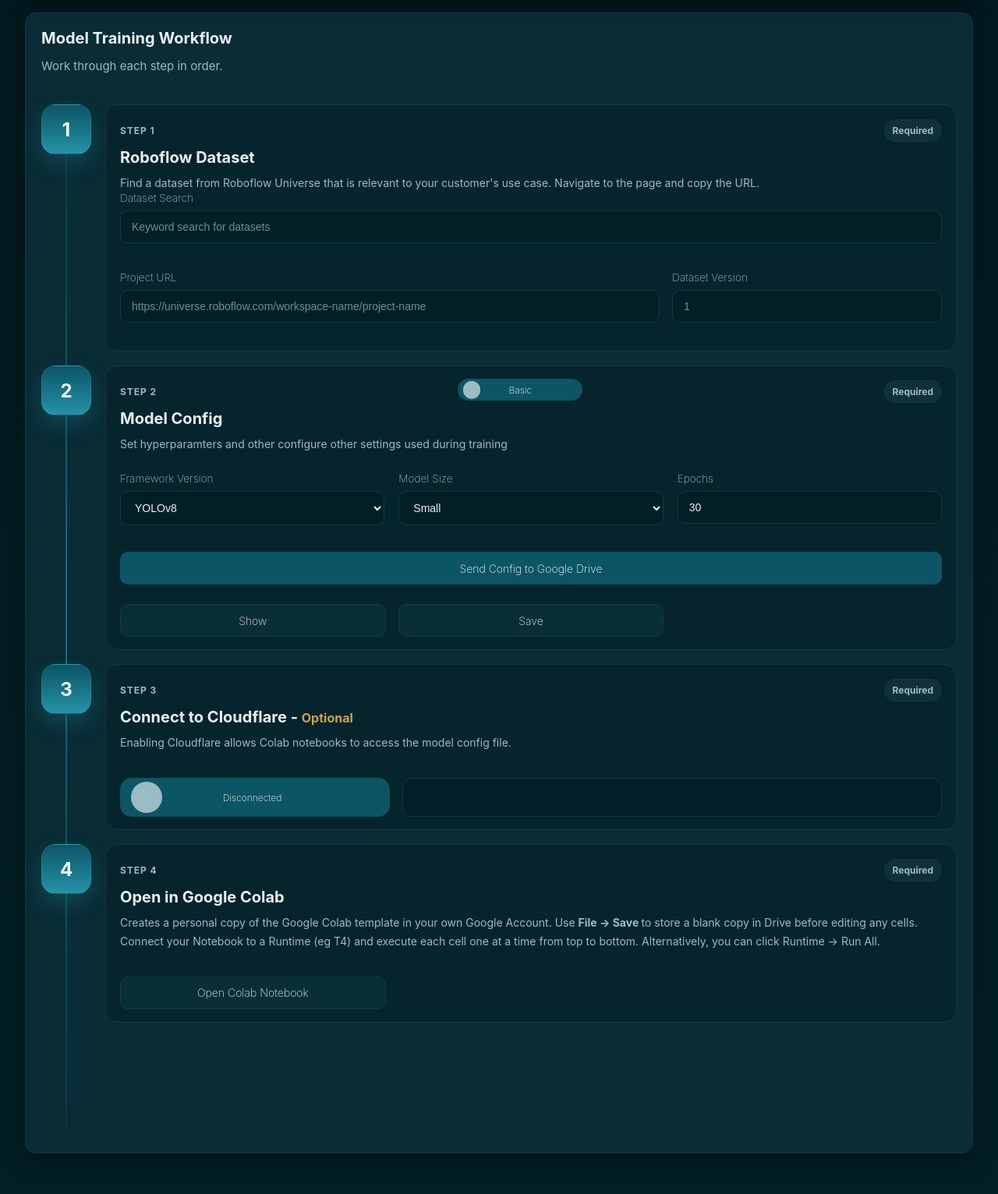
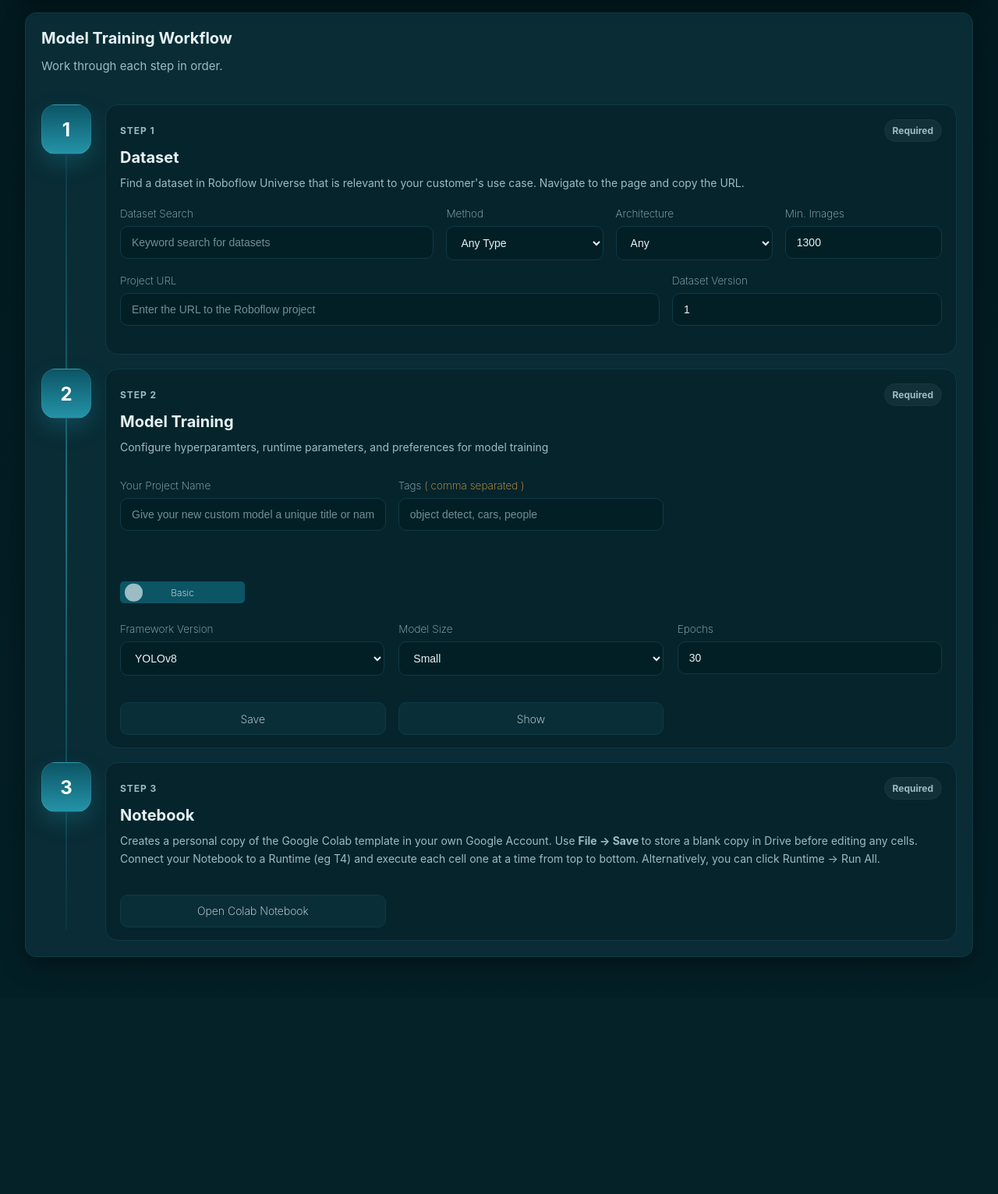
Before and after one commit to lawesworks/vision_workbench, a FastAPI app: page /train-google in a window 1280 px wide. Shown: the part 554-2086 px from the top of the page at 78% size. After the commit the page ends 1783 px from the top, so only its background shows below. Run offline with FastAPI, Linux system fonts and the light colour scheme.

Commit message:
Google Training Workflow

```diff
--- a/app/routers/model_config.py
+++ b/app/routers/model_config.py
@@ -91,6 +91,7 @@ def upload_config(project_url: str = None, dataset_version: int = None):
 
 
     data = {
+        "Project_Title": project_url,
         "Roboflow_Project_URL": project_url,
         "Roboflow_Dataset_Version": dataset_version
     }
@@ -157,6 +158,7 @@ def upload_config(project_url: str = None, dataset_version: int = None):
 
 
 class TrainConfig(BaseModel):
+    project_title: str
     project_url: str
     dataset_version: int
     yolo_version: str
@@ -171,6 +173,7 @@ class TrainConfig(BaseModel):
 @router.post("/config/save")
 def save_config(config: TrainConfig):
     data = {
+        "Project_Title": config.project_title,
         "Roboflow_Project_URL": config.project_url,
         "Roboflow_Dataset_Version": config.dataset_version,
         "YOLO_Version": config.yolo_version,
@@ -190,6 +193,7 @@ def save_config(config: TrainConfig):
 
 
 class RoboflowConfigResponse(BaseModel):
+    Project_Title: str
     Roboflow_Project_URL: str
     Roboflow_Dataset_Version: int
     YOLO_Version: str
@@ -215,6 +219,7 @@ def get_roboflow_config():
             cfg = json.load(f)
 
         return {
+            "Project_Title": cfg["Project_Title"],
             "Roboflow_Project_URL": cfg["Roboflow_Project_URL"],
             "Roboflow_Dataset_Version": cfg["Roboflow_Dataset_Version"],
             "YOLO_Version": cfg["YOLO_Version"],
--- a/app/templates/inference_video.html
+++ b/app/templates/inference_video.html
@@ -55,7 +55,7 @@
                 </div>
               </form>
 
-
+            <br/>
 
             <img
                 id="stream"
--- a/app/templates/page_train_google.html
+++ b/app/templates/page_train_google.html
@@ -545,7 +545,7 @@
 }
 
 .toggle.small .slider {
-  border-radius: 10px !important;
+  border-radius: 5px !important;
 }
 
 .toggle.medium {
@@ -553,8 +553,8 @@
   height: 40px;
 }
 
-.toggle.small .slider {
-  border-radius: 15px !important;
+.toggle.medium .slider {
+  border-radius: 10px !important;
 }
 
 .toggle.large {
@@ -562,7 +562,7 @@
   height: 50px;
 }
 
-.toggle.small .slider {
+.toggle.large .slider {
   border-radius: 15px !important;
 }
 
@@ -1081,24 +1081,71 @@
                 <span class="step-label">Step 1</span>
                 <span class="step-status">Required</span>
               </div>
-              <h3 class="step-title">Roboflow Dataset</h3>
+              <h3 class="step-title">Dataset</h3>
               <p class="step-text">
-                Find a dataset from Roboflow Universe that is relevant to your customer's use case.  Navigate to the page and copy the URL.
+                Find a dataset in Roboflow Universe that is relevant to your customer's use case.  Navigate to the page and copy the URL.
               </p>
 
+              <br/>
+
+              <div style="display: grid;grid-template-columns: 2fr 1fr 1fr 1fr; gap:16px">
+                  <div class="config-field config-field" style="margin-bottom: 20px;">
+
+                      <label for="dataset_search">Dataset Search</label>
+                      <input
+                        type="text"
+                        id="dataset_search"
+                        name="dataset_search"
+                        placeholder="Keyword search for datasets"
+                      />
+
+                  </div>
+
+                  <div class="config-field">
+                    <label for="yolo_version">Method</label>
+                    <select id="project_type" name="project_type" required>
+                      <option value="" selected>Any Type</option>
+                      <option value=" object detection" >Object Detection</option>
+                      <option value=" classification">Classification</option>
+                      <option value=" semantic segmentation" >Semantic Segmentation</option>
+                      <option value=" instance segmentation">Instance Segmentation</option>
+                      <option value=" keypoint detection" >Keypoint Detection</option>
+                      <option value=" multimodal" >Multimodal</option>
+                    </select>
+                  </div>
+                  <div class="config-field">
+                    <label for="project_model_version">Architecture</label>
+                    <select id="project_model_version" name="project_model_version" required>
+                      <option value="" selected>Any</option>
+                      <option value=" model:yolov5" >YOLOv5</option>
+                      <option value=" model:yolov8" >YOLOv8</option>
+                      <option value=" model:yolov9">YOLOv9</option>
+                      <option value=" model:yolov10">YOLOv10</option>
+                      <option value=" model:yolov11" >YOLOv11</option>
+                      <option value=" model:yolov12" >YOLOv12</option>
+                      <option value=" model:yolov26" >YOLOv26</option>
+                      <option value=" model:rfdetr" >RF-DETR</option>
+                      <option value=" model:snap" >Snap</option>
+                    </select>
+                  </div>
+                  <div class="config-field">
+                    <label for="min_image_count">Min. Images</label>
+                    <input
+                      type="number"
+                      id="min_image_count"
+                      name="min_image_count"
+                      min="100"
+                      step="100"
+                      placeholder="100"
+                      value="1300"
+                      required
+                    />
+                  </div>
+              </div>
 
               <div class="three-grid-reverse">
 
-                <div class="config-field config-field-full" style="margin-bottom: 20px;">
-                  <label for="dataset_search">Dataset Search</label>
-                  <input
-                    type="text"
-                    id="dataset_search"
-                    name="dataset_search"
-                    placeholder="Keyword search for datasets"
-                  />
-                  <!--<small>Optional helper field for your own search workflow.</small>-->
-                </div>
+
 
 
 
@@ -1108,7 +1155,7 @@
                     type="text"
                     id="project_url"
                     name="project_url"
-                    placeholder="https://universe.roboflow.com/workspace-name/project-name"
+                    placeholder="Enter the URL to the Roboflow project"
                     required
                   />
                 </div>
@@ -1122,23 +1169,14 @@
                     min="1"
                     step="1"
                     placeholder="1"
+                    value="1"
                     required
                   />
                 </div>
 
-                <div class="config-field offscreen">
-                  <label for="project_url">Roboflow API Key (Optiona)</label>
-                  <input
-                    type="text"
-                    id="roboflow_api_key"
-                    name="roboflow_api_key"
-                    placeholder="12345678901234567890"
-                    required
-                  />
-                </div>
-
-
               </div>
+
+
 
               <br/>
               <div class="step-actions offscreen">
@@ -1161,21 +1199,61 @@
             <div class="step-panel">
               <div class="step-topline">
                 <span class="step-label">Step 2</span>
-                    <div class="toggle-row" style="margin-top: 0;">
-                      <label class="toggle small" style="width: 160px; margin-top: -5px;">
-                        <input id="config_toggle" type="checkbox" >
-                        <span id="config_message" class="slider">Basic</span>
-                      </label>
-                  </div>
+
                 <span class="step-status">Required</span>
               </div>
-              <h3 class="step-title">Model Config</h3>
-
+              <h3 class="step-title">Model Training</h3>
 
 
               <p class="step-text">
-                Set hyperparamters and other configure other settings used during training
+                Configure hyperparamters, runtime parameters, and preferences for model training
               </p>
+
+
+
+
+
+
+
+              <div class="grid-3" style="margin-top: 30px;">
+
+
+                <div class="config-field" >
+                  <label for="project_title">Your Project Name</label>
+                  <input
+                    type="text"
+                    id="project_title"
+                    name="project_title"
+                    min="1"
+                    step="1"
+                    placeholder="Give your new custom model a unique title or name"
+                    required
+                  />
+                </div>
+
+                <div class="config-field ">
+                  <label for="project_tags">Tags <span class="processing">( comma separated )</span></label>
+                  <input
+                    type="text"
+                    id="project_tags"
+                    name="project_tags"
+                    placeholder="object detect, cars, people"
+                    required
+                  />
+                </div>
+
+
+
+              </div>
+
+              <br/><br/>
+
+              <div class="toggle-row" style="margin-top: 30px;">
+                <label class="toggle small" style="width: 160px; margin-top: -5px;">
+                  <input id="config_toggle" type="checkbox" >
+                  <span id="config_message" class="slider">Basic</span>
+                </label>
+              </div>
 
 
               <div class="train-config-grid">
@@ -1255,7 +1333,7 @@
                 <div class="config-field advanced-config offscreen">
                   <label for="freeze-layers">Freeze Layers</label>
                   <div class="toggle-row">
-                      <label class="toggle small">
+                      <label class="toggle small" style="width: 100px;">
                         <input id="freeze-toggle" type="checkbox" >
                         <span class="slider"></span>
                       </label>
@@ -1298,28 +1376,27 @@
 
               <br/>
               <div class="step-actions">
-                <a class="btn btn-primary fullwidth offscree" style="margin-bottom: 25px;" onclick="sendConfigToGoogle()" href="#" target="_blank" rel="noopener noreferrer">
+                <a class="btn btn-primary fullwidth offscreen" style="margin-bottom: 25px;" onclick="sendConfigToGoogle()" href="#" target="_blank" rel="noopener noreferrer">
                   Send Config to Google Drive
                 </a>
                 <div class="grid-3">
                   <a class="btn btn-secondary fullwidth offscreen" onclick="loadConfig()" href="#" target="_blank" rel="noopener noreferrer">
                     Load
                   </a>
+                  <a class="btn btn-secondary fullwidth" onclick="saveConfig()" href="#" target="_blank" rel="noopener noreferrer">
+                    Save
+                  </a>
                   <a class="btn btn-secondary fullwidth" onclick="openConfigModal()" href="#" target="_blank" rel="noopener noreferrer">
                     Show
                   </a>
-                  <a class="btn btn-secondary fullwidth" onclick="saveConfig()" href="#" target="_blank" rel="noopener noreferrer">
-                    Save
-                  </a>
+
 
                 </div>
               </div>
             </div>
           </div>
 
-
-
-        <div class="step-item">
+        <div class="step-item" >
                 <div class="step-marker">
 
                 <h2>3</h2>
@@ -1332,56 +1409,7 @@
                         <span class="step-label">Step 3</span>
                         <span class="step-status">Required</span>
                     </div>
-                    <h3 class="step-title">Connect to Cloudflare - <span class="processing smaller">Optional </span></h3>
-                    <p class="step-text">
-                        Enabling Cloudflare allows Colab notebooks to access the model config file.
-                    </p>
-                    <br/>
-                    <div class="step-actions">
-                      <div class="three-grid">
-                        <!--
-                        <a class="btn btn-danger fullwidth" onclick="startTunnel()" href="#" target="_blank" rel="noopener noreferrer">
-                          Publish
-                        </a>
-                      -->
-                        <div class="toggle-row">
-                          <label class="toggle large">
-                            <input id="conn_toggle" type="checkbox" onclick="">
-                            <span class="slider in_process" id="conn_message">Disconnected &nbsp;</span>
-                          </label>
-                        </div>
-                        <div class="step-note " style="margin: 0px; ">
-                          <div style="position: relative;">
-                          <div id="loader-container" class="loader-container hidden">
-                            <div class="spinner"></div>
-                          </div>
-                          </div>
-                          <div class="copy-container offscreen" id="published_container" >
-                              <div id="published_URL">https://cosmetic-longer-mines-sie.trycloudflare.com</div>
-                              <button class="copy-btn" id="copyBtn">&#10697;</button>
-                          </div>
-                        </div>
-                      </div>
-                    </div>
-                </div>
-          </div>
-
-
-
-        <div class="step-item">
-                <div class="step-marker">
-
-                <h2>4</h2>
-                <svg class="offscreen"  xmlns="http://www.w3.org/2000/svg" width="16" height="16" fill="currentColor" class="bi bi-copy" viewBox="0 0 16 16">
-                    <path fill-rule="evenodd" d="M4 2a2 2 0 0 1 2-2h8a2 2 0 0 1 2 2v8a2 2 0 0 1-2 2H6a2 2 0 0 1-2-2zm2-1a1 1 0 0 0-1 1v8a1 1 0 0 0 1 1h8a1 1 0 0 0 1-1V2a1 1 0 0 0-1-1zM2 5a1 1 0 0 0-1 1v8a1 1 0 0 0 1 1h8a1 1 0 0 0 1-1v-1h1v1a2 2 0 0 1-2 2H2a2 2 0 0 1-2-2V6a2 2 0 0 1 2-2h1v1z"/>
-                </svg>
-                </div>
-                <div class="step-panel">
-                    <div class="step-topline">
-                        <span class="step-label">Step 4</span>
-                        <span class="step-status">Required</span>
-                    </div>
-                    <h3 class="step-title">Open in Google Colab</h3>
+                    <h3 class="step-title">Notebook</h3>
                     <p class="step-text">
                         Creates a personal copy of the Google Colab template in your own Google Account.   Use <strong>File → Save </strong> to store a blank copy in Drive before editing any cells.
                         Connect your Notebook to a Runtime (eg T4) and execute each cell one at a time from top to bottom.  Alternatively,
@@ -1390,7 +1418,7 @@
                     <br/>
                     <div class="step-actions">
                       <div class="grid-3">
-                        <a class="btn btn-secondary fullwidth" href="https://github.com/lawesworks/vision-model-workbench" target="_blank" rel="noopener noreferrer">
+                        <a class="btn btn-secondary fullwidth" href="https://colab.research.google.com/github/lawesworks/vision_workbench/blob/main/notebooks/YOLO_OD_Trainer_Turnkey_CE.ipynb" target="_blank" rel="noopener noreferrer">
                           Open Colab Notebook
                         </a>
                         <div> </div>
@@ -1399,42 +1427,50 @@
                 </div>
           </div>
 
-          <div class="step-item offscreen">
-            <div class="step-marker">
-              <h2>5</h2>
-              <svg class="offscreen" viewBox="0 0 24 24" fill="none" stroke="currentColor" stroke-width="1.8" stroke-linecap="round" stroke-linejoin="round" aria-hidden="true">
-                <path d="M8 6h13"></path>
-                <path d="M8 12h13"></path>
-                <path d="M8 18h13"></path>
-                <path d="M3 6h.01"></path>
-                <path d="M3 12h.01"></path>
-                <path d="M3 18h.01"></path>
-              </svg>
-            </div>
-            <div class="step-panel">
-              <div class="step-topline">
-                <span class="step-label">Step 5</span>
-                <span class="step-status">Required</span>
+
+
+
+          <div class="step-item" style="display: none;">
+              <div class="step-marker">
+                  <h2>4</h2>
+                  <svg class="offscreen"  xmlns="http://www.w3.org/2000/svg" width="16" height="16" fill="currentColor" class="bi bi-copy" viewBox="0 0 16 16">
+                      <path fill-rule="evenodd" d="M4 2a2 2 0 0 1 2-2h8a2 2 0 0 1 2 2v8a2 2 0 0 1-2 2H6a2 2 0 0 1-2-2zm2-1a1 1 0 0 0-1 1v8a1 1 0 0 0 1 1h8a1 1 0 0 0 1-1V2a1 1 0 0 0-1-1zM2 5a1 1 0 0 0-1 1v8a1 1 0 0 0 1 1h8a1 1 0 0 0 1-1v-1h1v1a2 2 0 0 1-2 2H2a2 2 0 0 1-2-2V6a2 2 0 0 1 2-2h1v1z"/>
+                  </svg>
               </div>
-              <h3 class="step-title">Have Fun</h3>
-              <p class="step-text">
-                Leverage Google and Youtube to get familiar with Colab.
-              </p>
-              <div class="step-note offscreen">
-                Running cells individually makes it easier to spot errors, missing packages, or authentication issues.
+              <div class="step-panel">
+                  <div class="step-topline">
+                      <span class="step-label">Step 4</span>
+                      <span class="step-status">Required</span>
+                  </div>
+                  <h3 class="step-title">Connect to Cloudflare - <span class="processing smaller">Optional </span></h3>
+                  <p class="step-text">
+                      Enabling Cloudflare allows public access to the app from the internet
+                  </p>
+                  <br/>
+                  <div class="step-actions">
+                    <div class="three-grid">
+                      <div class="toggle-row">
+                        <label class="toggle large">
+                          <input id="conn_toggle" type="checkbox" onclick="">
+                          <span class="slider in_process" id="conn_message">Disconnected &nbsp;</span>
+                        </label>
+                      </div>
+                      <div class="step-note " style="margin: 0px; ">
+                        <div style="position: relative;">
+                          <div id="loader-container" class="loader-container hidden">
+                            <div class="spinner"></div>
+                          </div>
+                        </div>
+                        <div class="copy-container offscreen" id="published_container" >
+                            <div id="published_URL">https://cosmetic-longer-mines-sie.trycloudflare.com</div>
+                            <button class="copy-btn" id="copyBtn">&#10697;</button>
+                        </div>
+                      </div>
+                    </div>
+                  </div>
               </div>
-                <div class="four-grid">
-                    <div class="step-actions offscreen">
-                        <img src=""/>
-                    </div>
-                  <div class="step-note offscreen">
-
-                  </div>
-                </div>
-
-            </div>
-          </div>
         </div>
+
       </div>
 
       <div class="toolbar offscreen">
@@ -1444,6 +1480,9 @@
 
     <script>
 
+
+        const isBlank = (str) => !str || str.trim().length === 0;
+
         // Send Config to connected Google Drive
         // ------------------------------------------------------------------
         async function sendConfigToGoogle() {
@@ -1457,10 +1496,11 @@
             return;
           }
 
+          const projectTitle = document.getElementById("project_title").value;
           const projectUrl = document.getElementById("project_url").value;
           const datasetVersion = document.getElementById("dataset_version").value;
 
-          const url = `/drive/upload-config?project_url=${encodeURIComponent(projectUrl)}&dataset_version=${datasetVersion}`;
+          const url = `/drive/upload-config?project_title=${projectTitle}&project_url=${encodeURIComponent(projectUrl)}&dataset_version=${datasetVersion}`;
 
 
 
@@ -1678,6 +1718,7 @@
           }
 
           const payload = {
+            project_title: document.getElementById("project_title").value,
             project_url: document.getElementById("project_url").value,
             dataset_version: parseInt(document.getElementById("dataset_version").value),
             yolo_version: document.getElementById("yolo_version").value,
@@ -1716,6 +1757,7 @@
           //const fields = document.querySelectorAll("[required]");
 
           const fields = [
+            document.getElementById("project_title"),
             document.getElementById("project_url"),
             document.getElementById("dataset_version"),
             document.getElementById("yolo_version"),
@@ -1894,6 +1936,28 @@
           }, 3000);
         }
 
+
+        // Funtion to Execute Dataset Search
+        function datasetSearch(){
+
+            const search_term = document.getElementById("dataset_search").value;
+
+            if (isBlank(search_term)){
+              showFormAlert("You must enter a search term",1);
+              document.getElementById("dataset_search").classList.add("input-error");
+              return;
+            }
+
+            const project_type = document.getElementById("project_type").value;
+            const project_model_version = document.getElementById("project_model_version").value;
+            const min_image_count = " images>"+document.getElementById("min_image_count").value;
+
+            const query = encodeURIComponent(search_term+project_type+project_model_version+min_image_count);
+            console.log(query)
+            //window.location.href = `https://universe.roboflow.com/search?q=${query}`;
+            window.open(`https://universe.roboflow.com/search?q=${query}`, "_blank");
+        }
+
         // ------------------------------------------------------------------
         // Document Listeners
         // ------------------------------------------------------------------
@@ -1916,9 +1980,25 @@
         // ------------------------------------------------------------------
         document.getElementById("dataset_search").addEventListener("keydown", function (event) {
           if (event.key === "Enter") {
-            const query = encodeURIComponent(this.value);
-            //window.location.href = `https://universe.roboflow.com/search?q=${query}`;
-            window.open(`https://universe.roboflow.com/search?q=${query}`, "_blank");
+            datasetSearch();
+          }
+        });
+
+        document.getElementById("project_type").addEventListener("keydown", function (event) {
+          if (event.key === "Enter") {
+            datasetSearch();
+          }
+        });
+
+        document.getElementById("project_model_version").addEventListener("keydown", function (event) {
+          if (event.key === "Enter") {
+            datasetSearch();
+          }
+        });
+
+        document.getElementById("min_image_count").addEventListener("keydown", function (event) {
+          if (event.key === "Enter") {
+            datasetSearch();
           }
         });
 
--- a/yolo_config.json
+++ b/yolo_config.json
@@ -1,6 +1,7 @@
 {
-  "Roboflow_Project_URL": "ffff",
-  "Roboflow_Dataset_Version": 5,
+  "Project_Title": "Dhilons Crime",
+  "Roboflow_Project_URL": "https://universe.roboflow.com/fyp-wyejr/suspicious-activity-wpj4t",
+  "Roboflow_Dataset_Version": 1,
   "YOLO_Version": "yolov8",
   "YOLO_Size": "s",
   "Epochs": 30,
```
Also changed, not shown: app/templates/index.html (+6 -1 lines).
